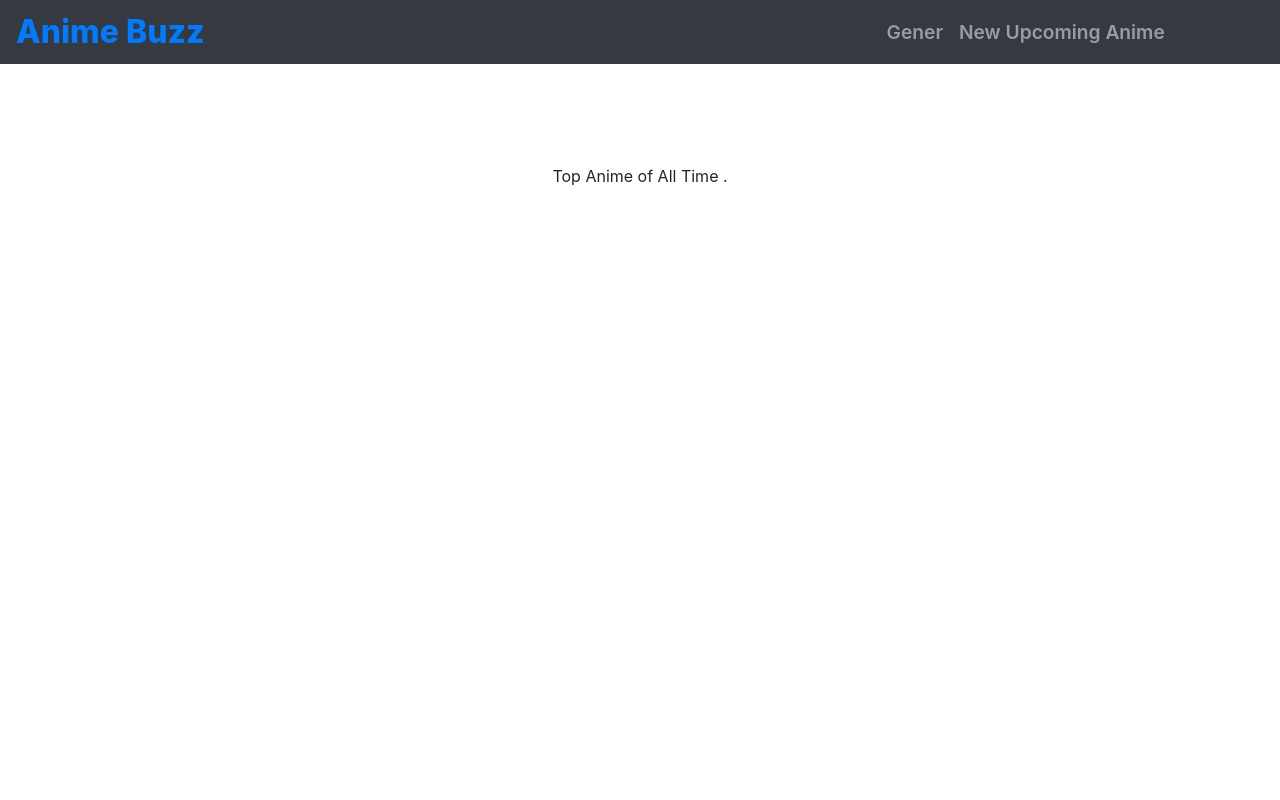
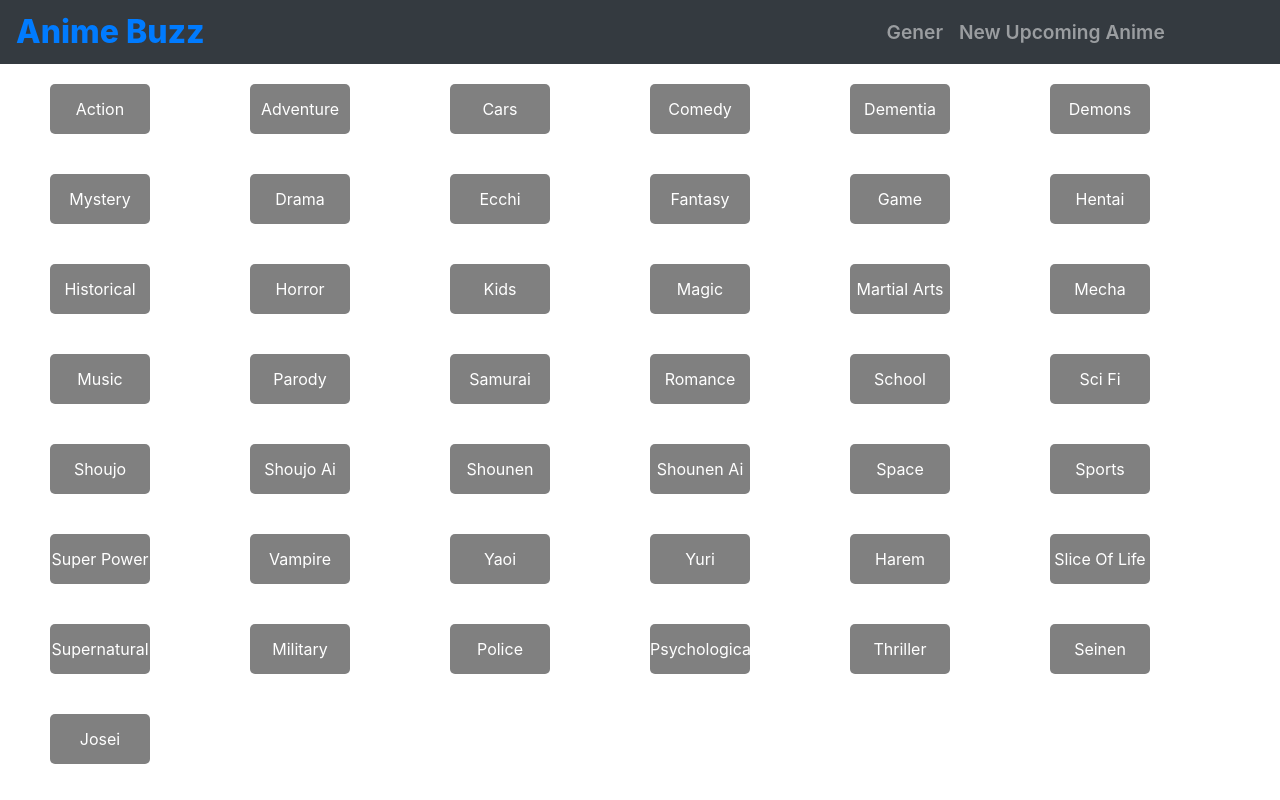
Before and after one commit to mallikarjun2000/animewebsite, a React (Create React App) app in the folder client/: page /newanime in a window 1280 px wide. Built offline with nearby package versions, Linux system fonts and the light colour scheme.

Commit message:
Added gener component and Top anime gener wise are available now

```diff
--- a/client/src/App.js
+++ b/client/src/App.js
@@ -7,6 +7,7 @@ import TopAnime from './Components/TopAnime';
 import Gener from './Components/Gener';
 import LandingPage from './Components/LandingPage';
 import SearchResults from './Components/SearchResultsPage';
+import ParticularGener from './Components/ParticularGenerComponent';
 import { BrowserRouter as Router , Switch , Route } from 'react-router-dom';
 
 
@@ -21,6 +22,7 @@ function App() {
             <Route path='/landingpage/:malid' exact component={LandingPage} />
             <Route path='/newanime' exact component={Gener} />
             <Route path='/searchresults/:text' exact component={SearchResults} />
+            <Route path='/newanime/:gener' exact component={ParticularGener}/>
         </Switch>
     </div>
     </Router>
--- a/client/src/Components/Gener.js
+++ b/client/src/Components/Gener.js
@@ -1,11 +1,19 @@
 import React ,{ Component } from 'react';
+import GENERDATA from './GenersData';
+import SingleGenre from './singleGener';
 
 class Gener extends Component{
 
     render() {
         return (
-             <div style={{marginTop:"100px"}}>
-                 Top Anime of All Time .
+             <div style={{display:"flex",
+                    flexDirection:"row",
+                    flexWrap:"wrap"}}>
+                 {
+                     GENERDATA.map(singleGenre=>{
+                         return <SingleGenre key={singleGenre.value} singlegenre = {singleGenre}/>
+                     })
+                 }
              </div>
         );
     }
--- /dev/null
+++ b/client/src/Components/GenersData.js
@@ -0,0 +1,173 @@
+module.exports = [
+    {
+        gener :  ' Action ' ,
+         value :  1 },
+
+        {
+        gener :  ' Adventure ' ,
+         value :  2 },
+
+        {
+        gener :  ' Cars ' ,
+         value :  3 },
+
+        {
+        gener :  ' Comedy ' ,
+         value :  4 },
+
+        {
+        gener :  ' Dementia ' ,
+         value :  5 },
+
+        {
+        gener :  ' Demons ' ,
+         value :  6},
+
+        {
+        gener :  ' Mystery ' ,
+         value :  7 },
+
+        {
+        gener :  ' Drama ' ,
+         value :  8 },
+
+        {
+        gener :  ' Ecchi ' ,
+         value :  9 },
+
+        {
+        gener :  ' Fantasy ' ,
+         value :  10},
+
+        {
+        gener :  ' Game ' ,
+         value :  11 	},
+
+        {
+        gener :  ' Hentai ' ,
+         value :  12 },
+
+        {
+        gener :  ' Historical ' ,
+         value :  13},
+
+        {
+        gener :  ' Horror ' ,
+         value :  14 	},
+
+        {
+        gener :  ' Kids ' ,
+         value :  15},
+
+        {
+        gener :  ' Magic ' ,
+         value :  16},
+
+        {
+        gener :  ' Martial Arts ' ,
+         value :  17 	},
+
+        {
+        gener :  ' Mecha ' ,
+         value :  18 },
+
+        {
+        gener :  ' Music ' ,
+         value :  19 },
+
+        {
+        gener :  ' Parody ' ,
+         value :  20 },
+
+        {
+        gener :  ' Samurai ' ,
+         value :  21 	},
+
+        {
+        gener :  ' Romance ' ,
+         value :  22 	},
+
+        {
+        gener :  ' School ' ,
+         value :  23 	},
+
+        {
+        gener :  ' Sci Fi ' ,
+         value :  24 },
+
+        {
+        gener :  ' Shoujo ' ,
+         value :  25 },
+
+        {
+        gener :  ' Shoujo Ai ' ,
+         value :  26 	},
+
+        {
+        gener :  ' Shounen ' ,
+         value :  27 },
+
+        {
+        gener :  ' Shounen Ai ' ,
+         value :  28 },
+
+        {
+        gener :  ' Space ' ,
+         value :  29 	},
+
+        {
+        gener :  ' Sports ' ,
+         value :  30 	},
+
+        {
+        gener :  ' Super Power ' ,
+         value :  31 },
+
+        {
+        gener :  ' Vampire ' ,
+         value :  32 },
+
+        {
+        gener :  ' Yaoi ' ,
+         value :  33 },
+
+        {
+        gener :  ' Yuri ' ,
+         value :  34 },
+
+        {
+        gener :  ' Harem ' ,
+         value :  35 },
+
+        {
+        gener :  ' Slice Of Life ' ,
+         value :  36},
+
+        {
+        gener :  ' Supernatural ' ,
+         value :  37 },
+
+        {
+        gener :  ' Military ' ,
+         value :  38 	},
+
+        {
+        gener :  ' Police ' ,
+         value :  39},
+
+        {
+        gener :  ' Psychological ' ,
+         value :  40 	},
+
+        {
+        gener :  ' Thriller ' ,
+         value :  41 	},
+
+        {
+        gener :  ' Seinen ' ,
+         value :  42 },
+
+        {
+        gener :  ' Josei ' ,
+         value :  43}
+]
--- a/client/src/Components/LandingPage.js
+++ b/client/src/Components/LandingPage.js
@@ -42,6 +42,7 @@ class LandingPage extends React.Component{
             const episodes = anime_data.episodes;
             const status = anime_data.status;
             const aired_details = anime_data.aired;
+            const score = anime_data.score;
             const duration = anime_data.duration;
             const synopsis = anime_data.synopsis;
             const trailer_url = anime_data.trailer_url;
@@ -57,6 +58,7 @@ class LandingPage extends React.Component{
                         <p>Rating : {rating}</p>
                         <p>Episodes : {episodes}</p>
                         <p>status : {status}</p>
+                        <p>Score : <b>{score}</b> /10</p>
                     </div>
                 </div>
                 <div className="landing-body">
--- /dev/null
+++ b/client/src/Components/ParticularGenerComponent.js
@@ -0,0 +1,61 @@
+import React from 'react';
+import SingleListItem from './SingleListItem';
+import axios from 'axios';
+import Loading from '../assets/giphy.webp';
+
+class ParticularGener extends React.Component {
+    componentDidMount()
+    {
+        const { gener } = this.props.match.params ;
+        axios.get(`https://api.jikan.moe/v3/genre/anime/${gener}/1`)
+        .then(res=>{this.setState({data : res.data.anime.slice(0,70)})
+                        console.log(res)
+                    this.setState({gener : res.data.mal_url.name})})
+    .catch(err=>{alert('an error occured please reload browser')});
+    }
+
+    constructor(){
+        super();
+        this.state = {
+            data : null,
+            gener : null,
+        }
+    }
+
+    render(){
+
+        if(this.state.data!=null)
+        {
+            return(
+                <div>
+                    <div
+                    style={{
+                        backgroundColor:"#1D1D1D",
+                        fontSize:"120%",
+                        color:"white"
+                    }}> Top <b>{this.state.gener}</b> Anime</div>
+                <div style={{
+                    display : "flex",
+                    flexDirection : "row",
+                    flexWrap : "wrap",
+                    justifyContent : "center",
+                    alignContent : "center",
+                    backgroundColor:"#1D1D1D"
+                }}>
+                    { this.state.data.map(singleanime=>{
+                        return <SingleListItem key={singleanime.mal_id} singleanime={singleanime} />
+                    }) }
+                </div>
+                </div>
+            )
+        }
+
+        return(
+            <div>
+            <img src={Loading}/>
+        </div>
+        )
+    }
+}
+
+export default ParticularGener;
--- a/client/src/Components/landingpage.css
+++ b/client/src/Components/landingpage.css
@@ -2,6 +2,7 @@
     display: flex;
     flex-direction: column;
     margin: 20px;
+    background-color: bisque;
 }
 
 .landing-header{
--- /dev/null
+++ b/client/src/Components/singleGener.js
@@ -0,0 +1,31 @@
+import React from 'react';
+import { Link } from 'react-router-dom';
+
+class  singleGener extends React.Component {
+
+    render()
+    {
+        const data =  this.props.singlegenre;
+        const url = '/newanime/'+data.value;
+    return(
+        <Link to={url}>
+        <div className="gener-single-main" id="gener-single-main">
+            <div className="gener-name" id="gener-div" style={{
+                width:"100px",
+                height:"50px",
+                margin:"20px 50px",
+                borderRadius:"5px",
+                backgroundColor:"gray",
+                alignContent:"center",
+                justifyContent:"center",
+                color:"white"
+            }}>
+                { data.gener }
+            </div>
+        </div>
+        </Link>
+    )
+    }
+}
+
+export default singleGener;
```
Also changed, not shown: 17 other files (tests, documents, lock files or other folders).
